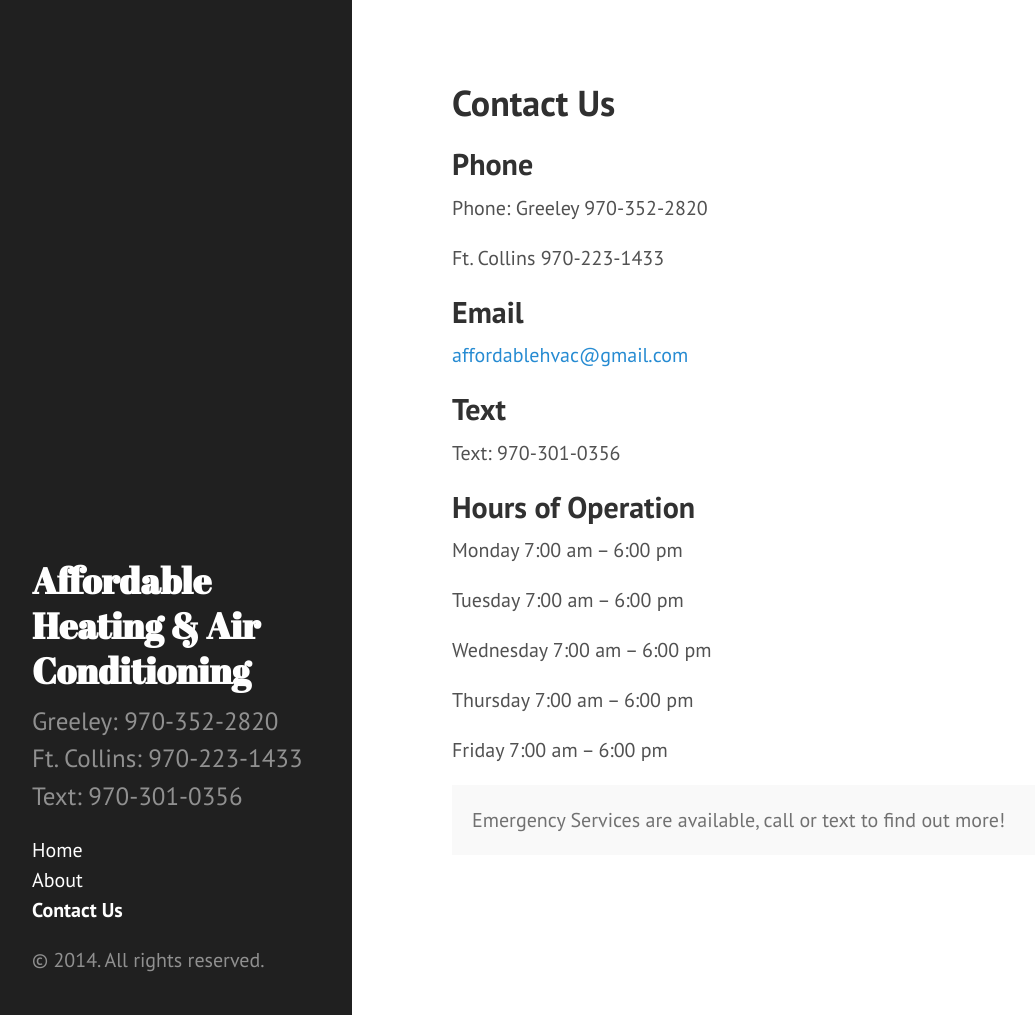
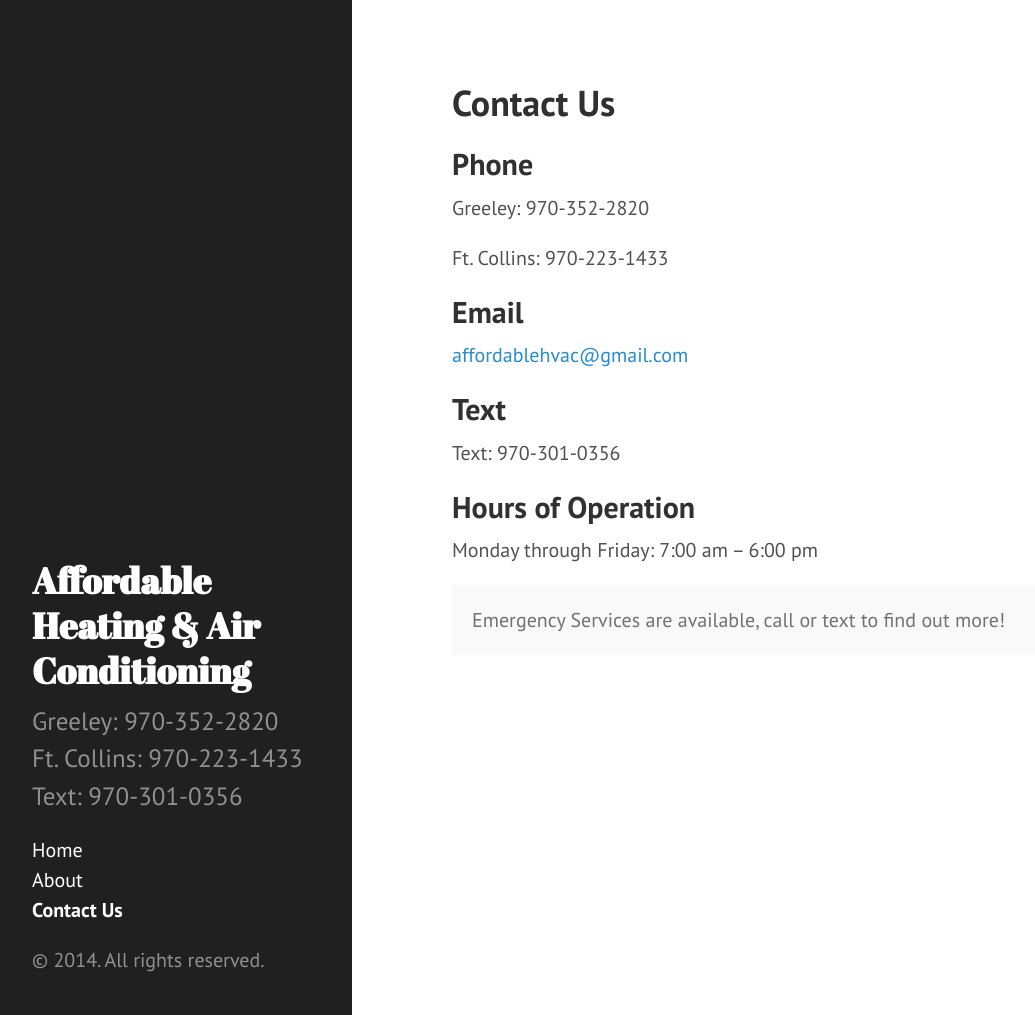
Before and after one commit to affordablehvac/affordablehvac.github.io, a Jekyll site: the page built from contact-us.md, in a window 1280 px wide and 1015 px high. Shown: the whole window, without its empty margins (8-1043 px from the left). Built offline with Jekyll 4.4.1, drawn with Linux system fonts in a browser that asks for light colours; Markdown is read by kramdown in place of the engine named in the settings.

Commit message:
updated hours

```diff
--- a/contact-us.md
+++ b/contact-us.md
@@ -4,8 +4,8 @@ title: Contact Us
 ---
 
 <h2>Phone</h2>
-<p>Phone: Greeley 970-352-2820</p>
-<p>Ft. Collins 970-223-1433</p>
+<p>Greeley: 970-352-2820</p>
+<p>Ft. Collins: 970-223-1433</p>
 
 <h2>Email</h2>
 <a href="mailto:affordablehvac@gmail.com">affordablehvac@gmail.com</a>
@@ -15,11 +15,7 @@ title: Contact Us
 
 <h2>Hours of Operation</h2>
 
-<p>Monday  7:00 am – 6:00 pm</p>
-<p>Tuesday  7:00 am – 6:00 pm</p>
-<p>Wednesday 7:00 am – 6:00 pm</p>
-<p>Thursday  7:00 am – 6:00 pm</p>
-<p>Friday  7:00 am – 6:00 pm</p>
+<p>Monday through Friday: 7:00 am – 6:00 pm</p>
 
 <p class="message">
 Emergency Services are available, call or text to find out more!
```
